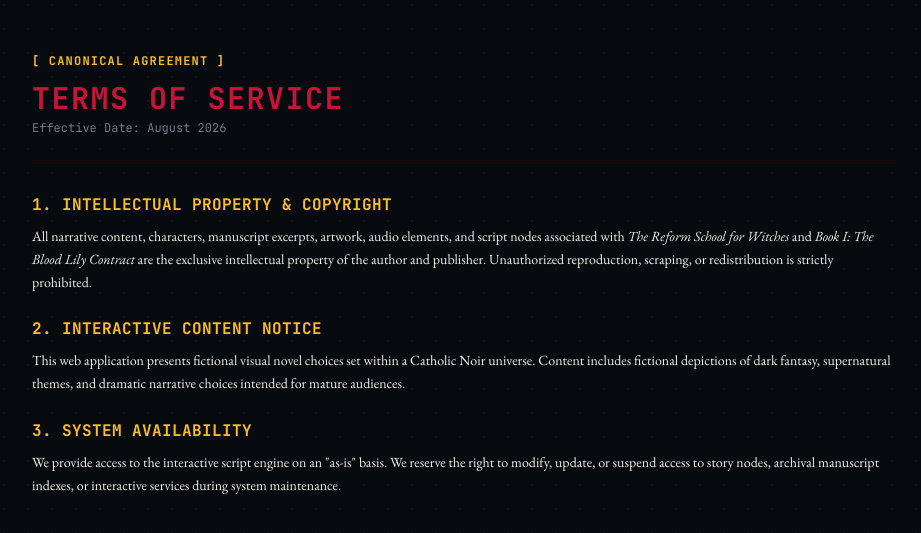
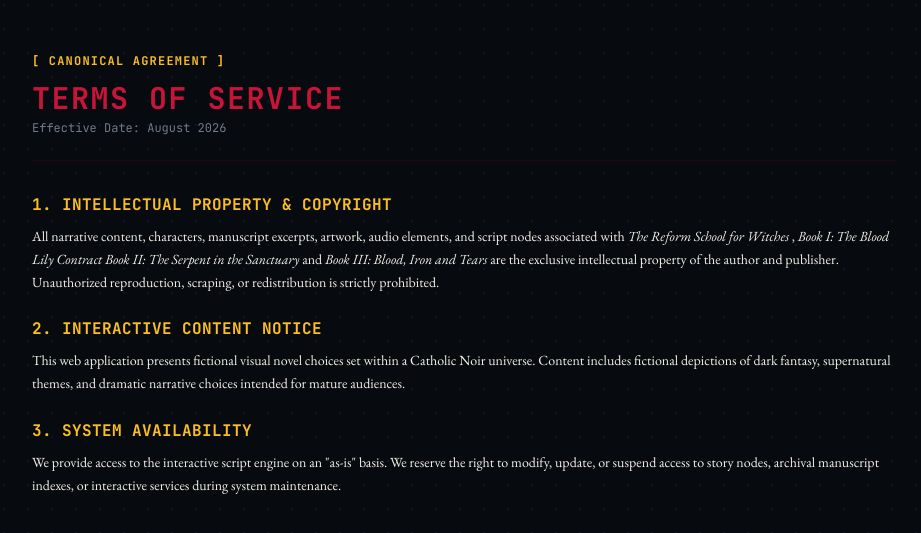
Before and after one commit to kimchris101/reform-school-witches, a FastAPI app: page /legal/terms in a window 1280 px wide. Shown: the part 55-588 px from the top of the page, without its empty margins (176-1097 px from the left). Run offline with FastAPI, Linux system fonts and the light colour scheme; some libraries are stand-ins or nearby versions.

Commit message:
Update terms.html

```diff
--- a/app/templates/pages/terms.html
+++ b/app/templates/pages/terms.html
@@ -11,7 +11,7 @@
     <div class="space-y-6 text-sm leading-relaxed">
         <section class="space-y-2">
             <h2 class="font-mono text-base text-amber-400 uppercase tracking-wide font-bold">1. Intellectual Property & Copyright</h2>
-            <p>All narrative content, characters, manuscript excerpts, artwork, audio elements, and script nodes associated with <em>The Reform School for Witches</em> and <em>Book I: The Blood Lily Contract</em> are the exclusive intellectual property of the author and publisher. Unauthorized reproduction, scraping, or redistribution is strictly prohibited.</p>
+            <p>All narrative content, characters, manuscript excerpts, artwork, audio elements, and script nodes associated with <em>The Reform School for Witches</em> , <em>Book I: The Blood Lily Contract</em> <em>Book II: The Serpent in the Sanctuary</em> and <em>Book III: Blood, Iron and Tears</em> are the exclusive intellectual property of the author and publisher. Unauthorized reproduction, scraping, or redistribution is strictly prohibited.</p>
         </section>
 
         <section class="space-y-2">
```
